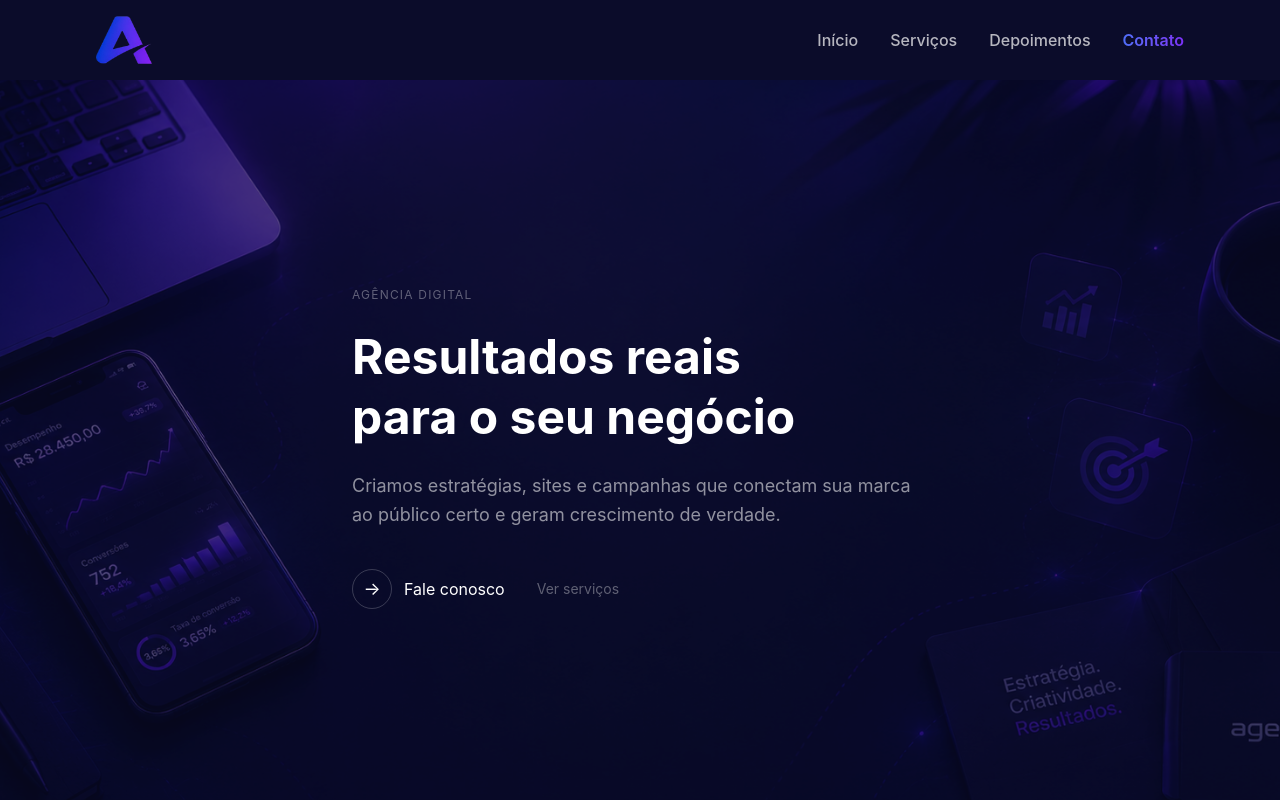
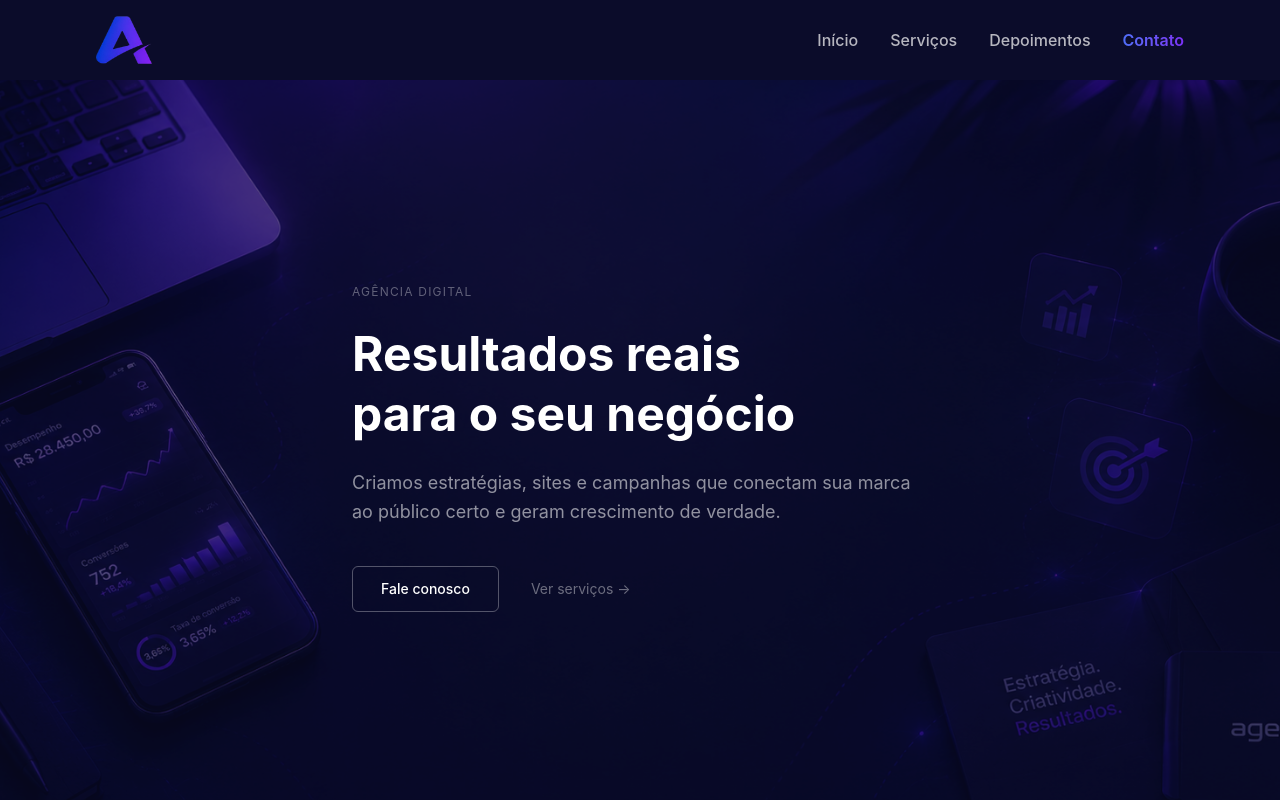
Before and after one commit to joaopedrobagli/Agenlixe, a React (Vite) app: page / in a window 1280 px wide. Shown: the top 800 px of the page. Built offline with nearby package versions, Linux system fonts and the light colour scheme.

Commit message:
fix: botão hero alterado para outline fino

```diff
--- a/src/components/Hero.jsx
+++ b/src/components/Hero.jsx
@@ -23,16 +23,13 @@ function Hero() {
         </p>
 
         <div className="flex gap-8 items-center">
-          <a href="#contato" className="flex items-center gap-3 text-white text-base group">
-            <span className="w-10 h-10 rounded-full border border-white/20 flex items-center justify-center text-lg group-hover:border-white/50 transition">
-              →
-            </span>
-            Fale conosco
-          </a>
-          <a href="#servicos" className="text-white/35 text-sm hover:text-white/60 transition">
-            Ver serviços
-          </a>
-        </div>
+        <a href="#contato" className="text-white text-sm font-medium px-7 py-3 rounded-md border border-white/30 hover:border-white/60 transition">
+         Fale conosco
+       </a>
+       <a href="#servicos" className="text-white/40 text-sm hover:text-white/60 transition">
+        Ver serviços →
+      </a>
+      </div>
 
       </div>
     </section>
```
